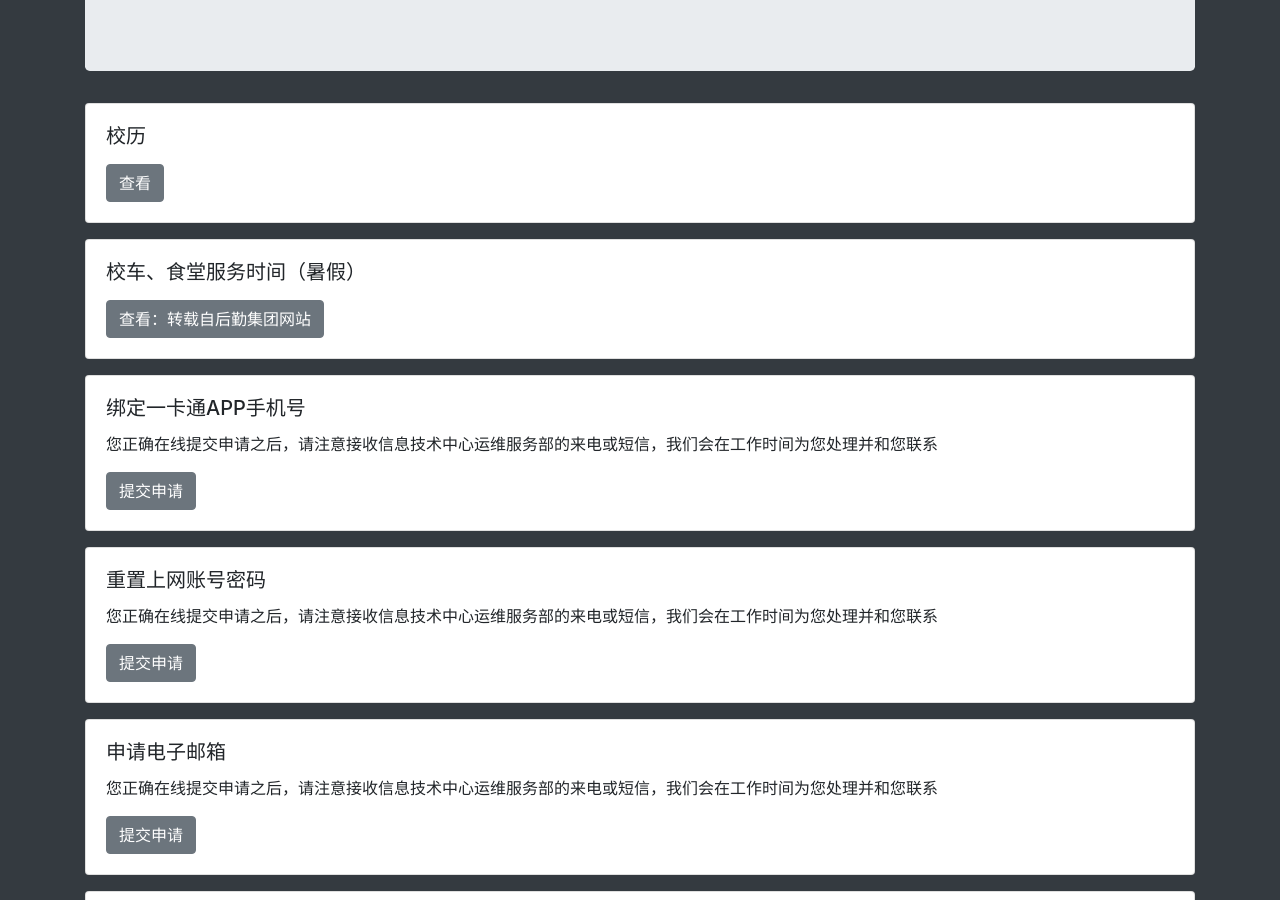
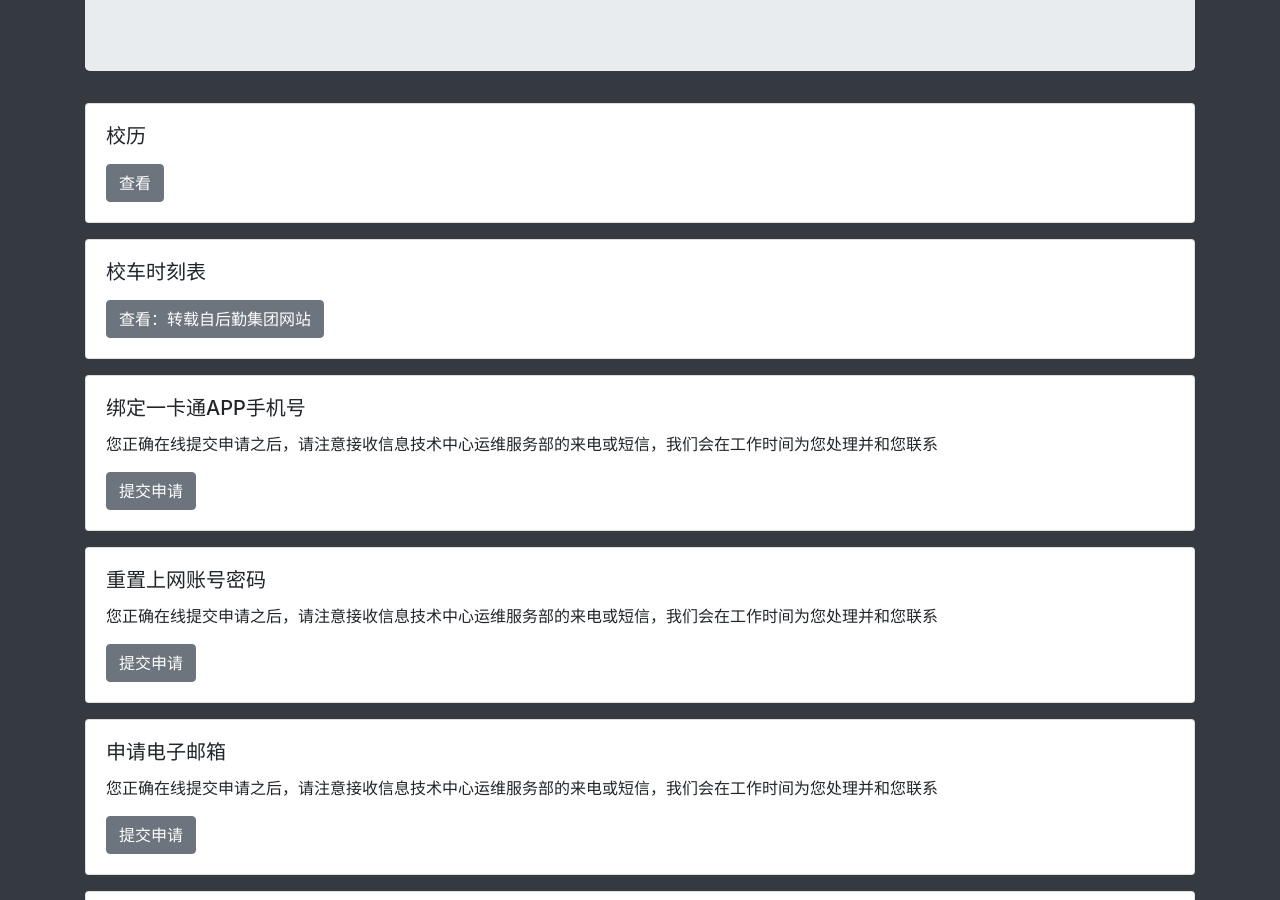
Before and after one commit to YNUOMS/ynuoms.github.io, a Jekyll site: the page built from index.html, in a window 1280 px wide and 900 px high, scrolled down 365 px. Built offline with Jekyll 4.4.1, drawn with Linux system fonts in a browser that asks for light colours; nearby versions of some CDN libraries; comment, search, counter and statistics services are not loaded.

Commit message:
Update services.yml
调整校车时刻表

```diff
--- a/_data/services.yml
+++ b/_data/services.yml
@@ -2,8 +2,8 @@
   url: http://www.ynu.edu.cn/0000.jpg
   label: 查看
 
-- name: 校车、食堂服务时间（暑假）
-  url: http://www.hqjt.ynu.edu.cn/m/2201.jhtml
+- name: 校车时刻表
+  url: http://www.hqjt.ynu.edu.cn/schoolbus/675.jhtml
   label: 查看：转载自后勤集团网站
 
 - name: 绑定一卡通APP手机号
```
